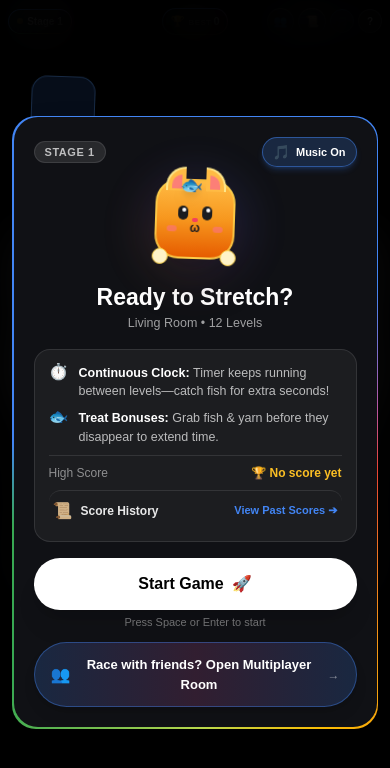
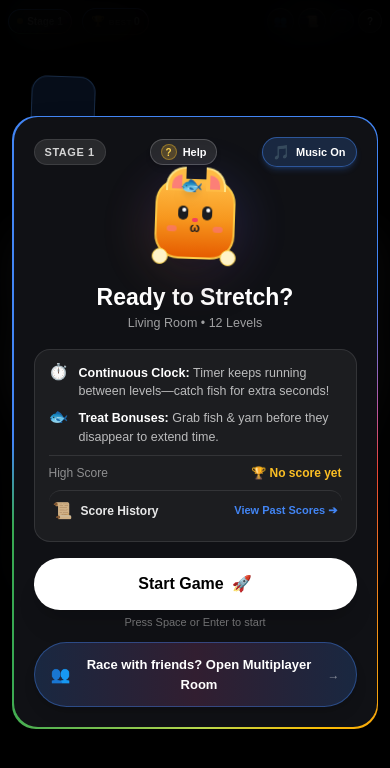
Before and after one commit to subhashmalaviya/puzzle-stretchy-cat, a React (Vite) app: page / in a window 390 px wide. Shown: the top 768 px of the page. Built offline with nearby package versions, Linux system fonts and the light colour scheme; grey boxes are pictures that could not be loaded; a web font is replaced by a local one.

Commit message:
feat: shift best score badge left on mobile header and add help button in starting page

```diff
--- a/App.tsx
+++ b/App.tsx
@@ -859,6 +859,7 @@ const App: React.FC = () => {
             setIsMultiplayerOpen(true);
           }}
           onOpenHistory={() => setIsHistoryOpen(true)}
+          onOpenInfo={() => setIsInfoOpen(true)}
           historyCount={history.length}
         />
       )}
--- a/components/SoloStartOverlay.tsx
+++ b/components/SoloStartOverlay.tsx
@@ -16,6 +16,7 @@ interface SoloStartOverlayProps {
   onStart: () => void;
   onOpenMultiplayer: () => void;
   onOpenHistory: () => void;
+  onOpenInfo?: () => void;
 }
 
 const SoloStartOverlay: React.FC<SoloStartOverlayProps> = ({
@@ -28,6 +29,7 @@ const SoloStartOverlay: React.FC<SoloStartOverlayProps> = ({
   onStart,
   onOpenMultiplayer,
   onOpenHistory,
+  onOpenInfo,
 }) => {
   // Background Music state
   const [isMusicMuted, setIsMusicMuted] = useState(bgmService.isMuted());
@@ -87,16 +89,30 @@ const SoloStartOverlay: React.FC<SoloStartOverlayProps> = ({
         {/* Card Body with Mobile Scroll Container */}
         <div className="bg-[#101115] text-white rounded-3xl p-5 sm:p-6 md:p-7 flex flex-col items-center text-center max-h-[92vh] overflow-y-auto overscroll-contain custom-scrollbar relative z-20">
 
-          {/* Top Bar: Stage Tag + BGM Toggle */}
-          <div className="w-full flex items-center justify-between mb-2">
-            <span className="text-[11px] font-bold uppercase tracking-wider px-2.5 py-0.5 rounded-full bg-white/10 text-white/70 border border-white/10">
+          {/* Top Bar: Stage Tag + Help Button + BGM Toggle */}
+          <div className="w-full flex items-center justify-between mb-2 gap-2">
+            <span className="text-[11px] font-bold uppercase tracking-wider px-2.5 py-1 rounded-full bg-white/10 text-white/80 border border-white/10 shrink-0">
               Stage {stage}
             </span>
+
+            {/* Help Button in the middle */}
+            <button
+              type="button"
+              onClick={(e) => {
+                e.stopPropagation();
+                onOpenInfo?.();
+              }}
+              className="px-2.5 py-1 rounded-full text-[11px] font-bold flex items-center gap-1.5 bg-white/10 hover:bg-white/20 text-white border border-white/20 hover:border-amber-400/50 transition-all duration-200 active:scale-95 shadow-md cursor-pointer shrink-0"
+              title="How to play / Help"
+            >
+              <span className="w-4 h-4 rounded-full bg-amber-400/20 text-amber-300 border border-amber-400/40 text-[10px] flex items-center justify-center font-black">?</span>
+              <span>Help</span>
+            </button>
 
             <button
               type="button"
               onClick={handleToggleMusic}
-              className={`px-2.5 py-1 rounded-full text-[11px] font-bold flex items-center gap-1.5 transition-all duration-200 active:scale-95 shadow-md cursor-pointer border ${
+              className={`px-2.5 py-1 rounded-full text-[11px] font-bold flex items-center gap-1.5 transition-all duration-200 active:scale-95 shadow-md cursor-pointer border shrink-0 ${
                 !isMusicMuted
                   ? 'bg-[#4285F4]/20 border-[#4285F4]/50 text-white shadow-blue-500/20'
                   : 'bg-white/5 border-white/15 text-white/50 hover:text-white'
--- a/components/TopHeader.tsx
+++ b/components/TopHeader.tsx
@@ -53,7 +53,7 @@ const TopHeader: React.FC<TopHeaderProps> = ({
   return (
     <header className="fixed top-2 md:top-3.5 left-0 right-0 z-30 flex items-center justify-between px-2 sm:px-4 md:px-6 pointer-events-none gap-1 sm:gap-2">
       {/* Left: Stage info badge */}
-      <div className="flex-1 flex items-center justify-start min-w-0 pointer-events-auto">
+      <div className="shrink-0 md:flex-1 flex items-center justify-start pointer-events-auto">
         <div
           className="p-[1.2px] rounded-full overflow-hidden shadow-lg shrink-0"
           style={gradientBorderStyle}
@@ -67,8 +67,8 @@ const TopHeader: React.FC<TopHeaderProps> = ({
         </div>
       </div>
 
-      {/* Center: Best Score on top (in normal flex flow with shrink-0, centered between flex-1 sides) */}
-      <div className="shrink-0 flex items-center justify-center pointer-events-auto px-0.5 sm:px-1">
+      {/* Center/Shifted Left on Mobile: Best Score badge (shifted left next to Stage info on mobile, centered on desktop) */}
+      <div className="shrink-0 flex items-center pointer-events-auto ml-1 sm:ml-2 md:ml-0 md:absolute md:left-1/2 md:-translate-x-1/2 px-0.5 sm:px-1">
         <div
           className="p-[1.2px] md:p-[1.5px] rounded-full overflow-hidden shadow-xl"
           style={gradientBorderStyle}
```
